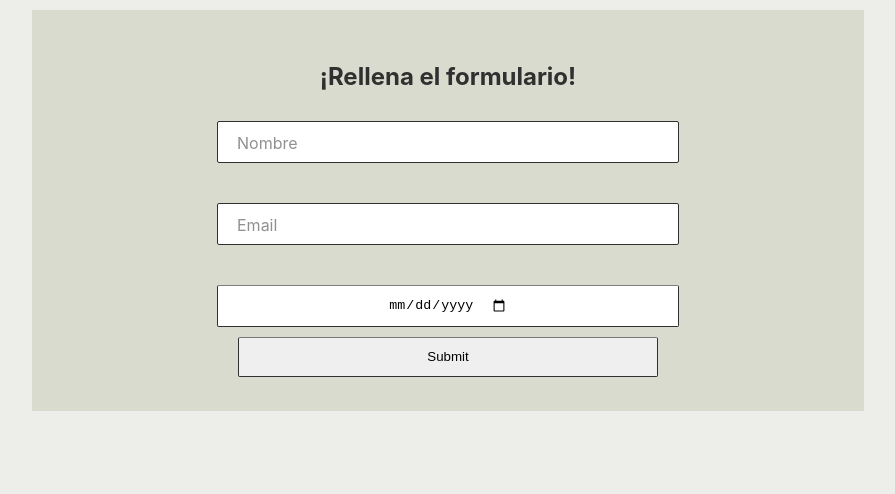
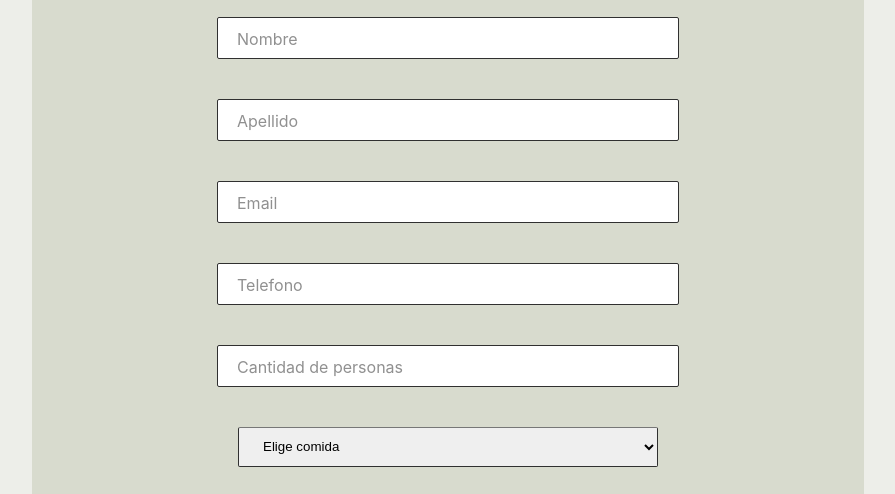
Before and after one commit to benazk/ProyectoMIIB, a plain HTML site: page rest.html in a window 1280 px wide. Shown: the part 293-787 px from the top of the page, without its empty margins (200-1095 px from the left). Drawn offline with Linux system fonts and the light colour scheme.

Commit message:
yo Ivan he modificado formularios

```diff
--- a/rest.html
+++ b/rest.html
@@ -13,14 +13,37 @@
         <input type="text" placeholder="Nombre" class="form__input" id="name" />
         <label for="name" class="form__label">Nombre</label>
 
+        <input type="text" placeholder="Apellido" class="form__input" id="apellido" />
+        <label for="apellido" class="form__label">Apellido</label>
+
         <input type="email" placeholder="Email" class="form__input" id="email" />
         <label for="email" class="form__label">Email</label>
+
+        <input type="tel" placeholder="Telefono" class="form__input" id="Telefono" />
+        <label for="tel" class="form__label">Telefono</label>
+
+        <input type="number" placeholder="CantPers" class="form__input" id="cantidadPers" />
+        <label for="number" class="form__label">Cantidad de personas</label>
+
+        <select style="margin-bottom: 30px;" name="select" class="form__input" id="select">
+            <option value="">Elige comida</option>
+            <option value="">Pescado + postre</option>
+            <option value="">Marisco + postre</option>
+            <option value="">Carne + postre</option>
+            <option value="">Pollo + postre</option>
+            <option value="">Sopa + postre</option>
+            <option value="">Menu Vegano</option>
+            <option value="">Menu Proteinico</option>
+            <option value="">Legumbres + postre</option>
+        </select>
 
         <input type="date" placeholder="Extra" class="form__input" id="subject" />
         <label for="subject" class="form__label"></label>
 
         <input type="submit" placeholder="Extra" class="form__input" id="subject" />
       </form>
+      <input type="text" placeholder="Reserva" class="form__input" id="reserva" />
+      <label for="Reserva" class="form__label">Reserva</label>
     </div>
   </body>
 </html>
```
Also changed, not shown: gym.html (+9 -0 lines), 1 other file.
